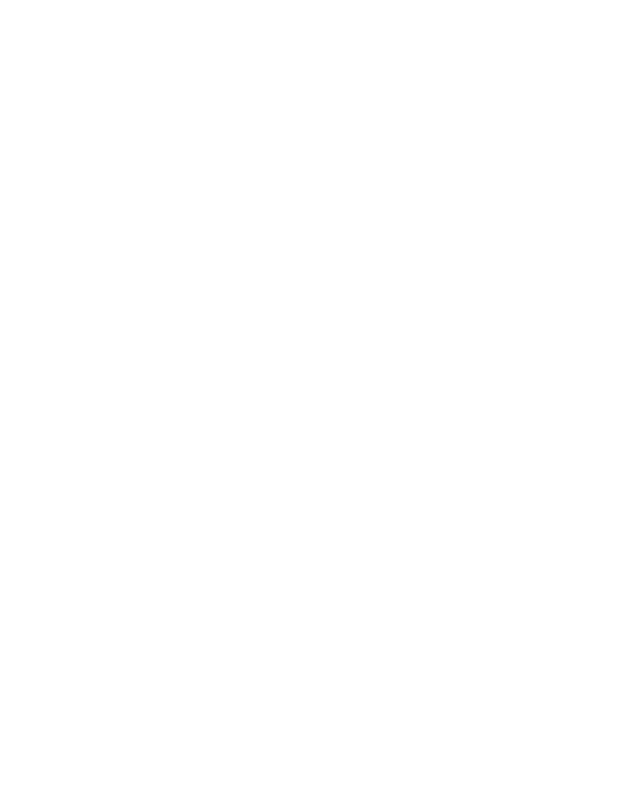
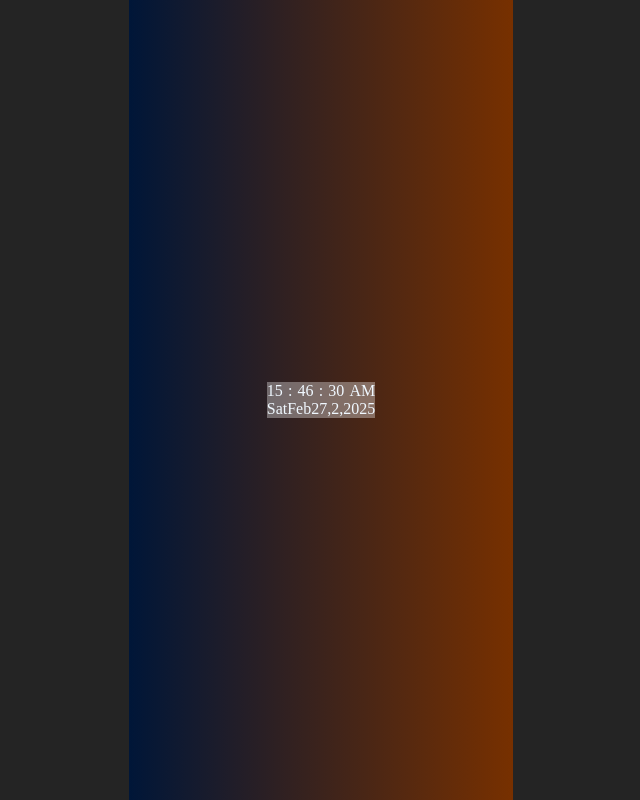
Before and after one commit to Sepehrnikiyan/pro-Digital-clock, a plain HTML site: page index.html in a window 1280 px wide. Shown: the whole page, without its empty margins (319-959 px from the left). Drawn offline with Linux system fonts and the light colour scheme.

Commit message:
adding some primary styles

```diff
--- a/index.html
+++ b/index.html
@@ -9,20 +9,24 @@
 <body>
 
     <div class="container">
-        <div class="clock">
-            <div class="hours"></div>
-            <div class="minutes"></div>
-            <div class="seconds"></div>
-        </div>
+        <div class="watch">
+            <div class="clock">
+                <div class="hours">15</div>
+                <div class="dots">:</div>
+                <div class="minutes">46</div>
+                <div class="dots">:</div>
+                <div class="seconds">30</div>
+                <div class="period">AM</div>
+            </div>
 
-        <div class="calender">
-            <div class="period"></div>
-            <div class="dayname"></div>
-            <div class="monthname"></div>
+            <div class="calender">
+                <div class="dayname">Sat</div>
+                <div class="monthname">Feb</div>
 
-            <div class="day"></div>
-            <div class="month"></div>
-            <div class="year"></div>
+                <div class="day">27,</div>
+                <div class="month">2,</div>
+                <div class="year">2025</div>
+            </div>
         </div>
     </div>
 
--- a/style.css
+++ b/style.css
@@ -0,0 +1,31 @@
+body{
+    background: #242424;
+    color: aliceblue;
+    margin: 0;
+    padding: 0;
+    display: flex;
+    justify-content: center;
+}
+.container{
+    min-height: 100vh;
+    background-image: linear-gradient(to right,#001638,#773000);
+    width: 30%;
+    display: flex;
+    justify-content: center;
+    align-items: center;
+
+}
+
+.watch{
+    background-color: rgba(255, 255, 255, 0.336);
+}
+
+.clock{
+    display: flex;
+   justify-content: space-between;
+}
+
+.calender{
+    display: flex;
+    justify-content: space-between;
+}
```
